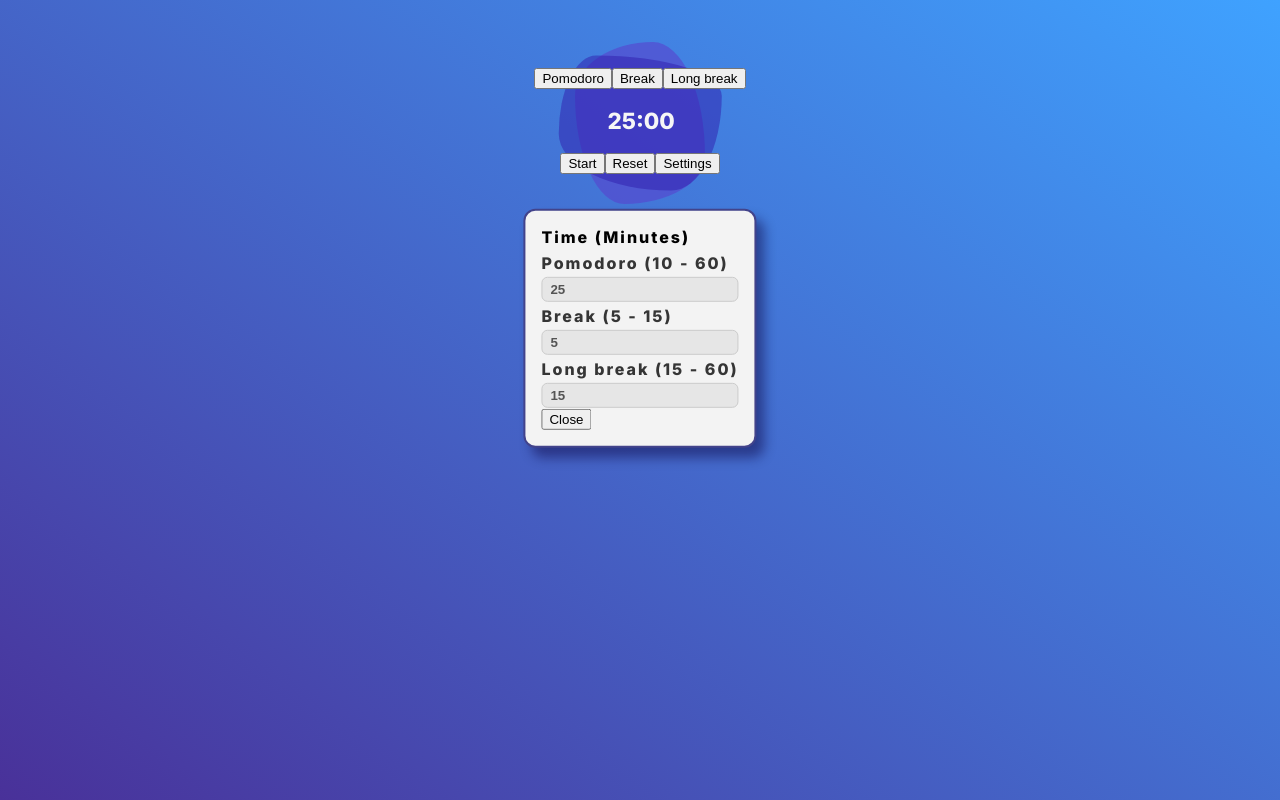
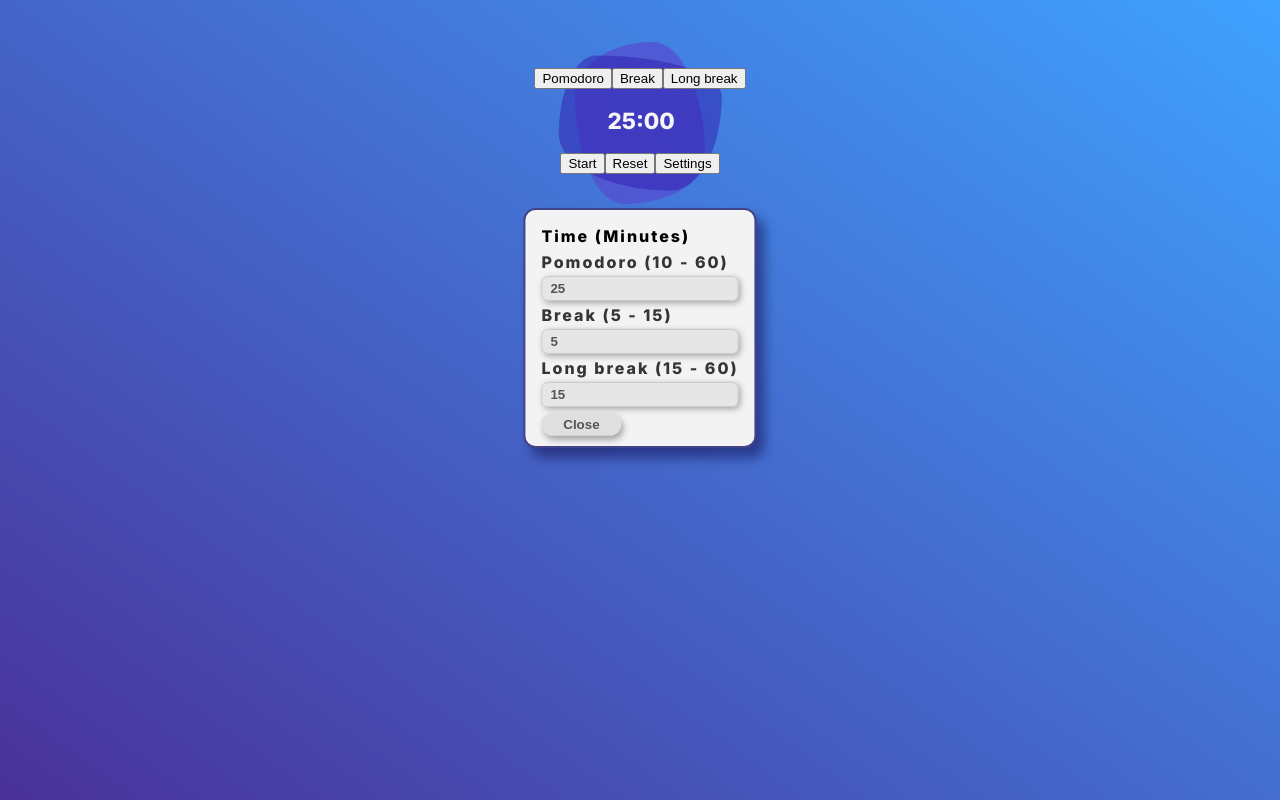
Before and after one commit to Wrtgvr/react-pomodoro-app, a React (Vite) app: page / in a window 1280 px wide. Both pictures are taken after a click on the button "Settings". Built offline with nearby package versions, Linux system fonts and the light colour scheme.

Commit message:
Settings styles

```diff
--- a/src/components/SettingsMenu/SettingsMenu.jsx
+++ b/src/components/SettingsMenu/SettingsMenu.jsx
@@ -62,7 +62,7 @@
         </div>
       </div>
       <button
-        id="close-settings"
+        id="close-settings-btn"
         onClick={() => props.closeSettings()}>
         Close
       </button>
--- a/src/index.scss
+++ b/src/index.scss
@@ -25,7 +25,20 @@
   box-shadow: 8px 10px 12px 0 rgba(10, 3, 62, 0.453);
 
   #close-settings-btn {
+    box-sizing: border-box;
+    width: 80px;
+    transform: translateY(25%);
+    padding: 4px;
+    border: none;
+    background-color: #dfdfdf;
+    border-radius: 16px;
+    color: #545454;
+    font-weight: 800;
+    box-shadow: 2px 4px 6px 0 #a4a4a4;
 
+    &:hover {
+      background-color: #d1d1d1;
+    }
   }
 
   span {
@@ -52,6 +65,7 @@
         color: #545454;
         background-color: #dddddd8e;
         font-weight: 800;
+        box-shadow: 2px 2px 6px 0 #a4a4a4;
       }
     }
   }
```
